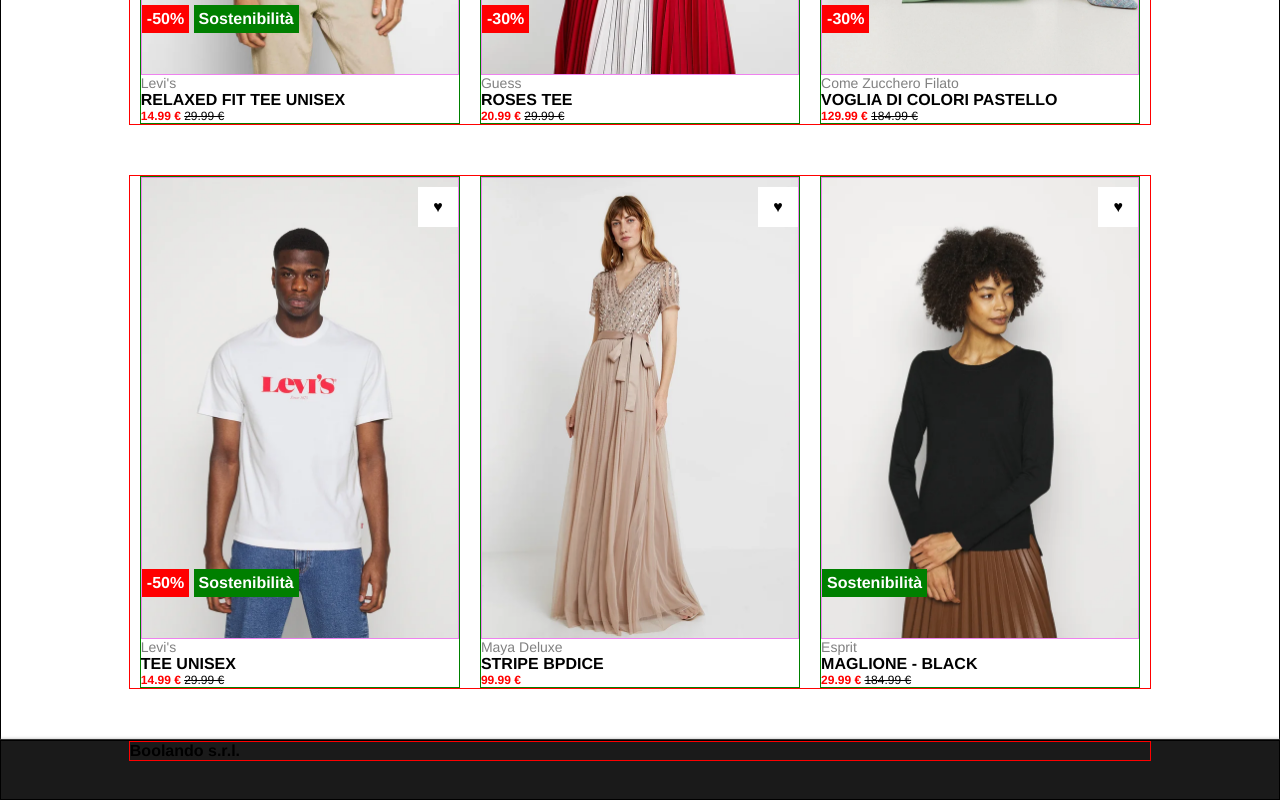
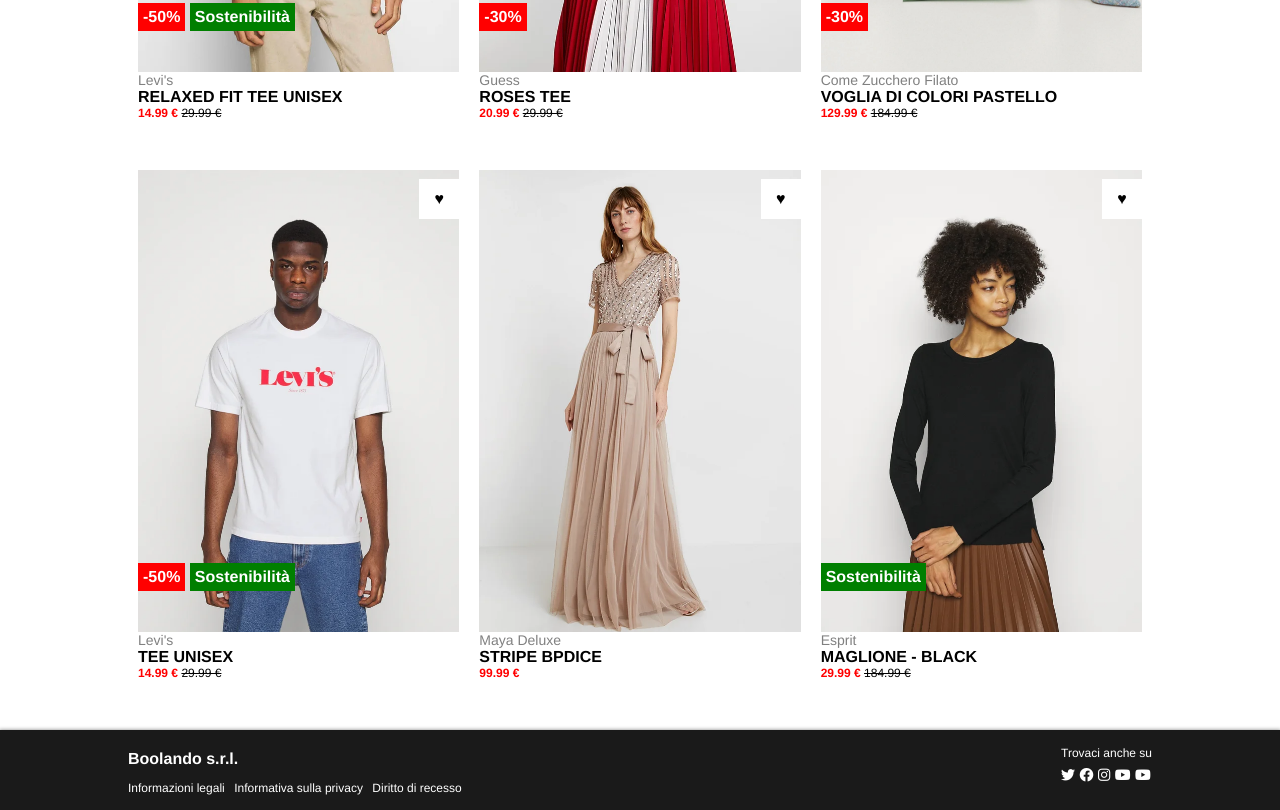
Before and after one commit to DavideMorandini/html-css-boolando, a plain HTML site: page index.html in a window 1280 px wide. Shown: the part 500-1310 px from the top of the page. Drawn offline with Linux system fonts and the light colour scheme.

Commit message:
boolando third step

```diff
--- a/css/style.css
+++ b/css/style.css
@@ -10,7 +10,6 @@
 
 /* header */
 .container_header {
-    border: 1px solid black;
     width: 100%;
     height: 60px;
     background-color: #ff6900;
@@ -23,7 +22,6 @@
 }
 
 div.row {
-    border: 1px solid red;
     width: 80%;
     height: auto;
     margin: 0 auto;
@@ -34,7 +32,6 @@
 }
 
 div.column {
-    /* border: 1px solid violet; */
     width: 20%;
     height: auto;
     display: flex;
@@ -44,7 +41,6 @@
 }
 
 ul.genres {
-    /* border: 1px solid blue; */
     width: 100%;
     height: auto;
     display: flex;
@@ -54,14 +50,12 @@
 }
 
 li {
-    /* border: 4px solid green; */
     list-style-type: none;
     width: auto;
     height: auto;
 }
 
 a, i {
-    /* border: 3px solid orange; */
     text-decoration: none;
     color: white;
     font-size: 14px;
@@ -74,7 +68,6 @@
 }
 
 img.logo {
-    /* border: 1px solid green; */
     width: 169.5px;
 }
 
@@ -86,14 +79,12 @@
 
 /* main */
 .container_main{
-    border: 1px solid black;
     width: 100%;
     height: auto;
     background-color: #ffffff;
 }
 
 div.row_main {
-    border: 1px solid red;
     width: 80%;
     height: auto;
     margin: 50px auto;
@@ -104,15 +95,12 @@
 }
 
 div.col_people  {
-    border: 1px solid green;
-    /* width: 20rem; */
     width: calc(100% / 3 - 20px);
     height: auto;
     margin: 0px 10px;
 }
 
 div.card {
-    border: 1px solid violet;
     width: auto;
     height: 462px;
     position: relative;
@@ -126,7 +114,6 @@
 }
 
 div.heart {
-    /* border: 1px solid black; */
     width: 40px;
     height: 40px;
     line-height: 40px;
@@ -138,7 +125,6 @@
 }
 
 div.discount {
-    /* border: 1px solid black; */
     width: auto;
     height: auto;
     position: absolute;
@@ -147,7 +133,6 @@
 }
 
 div.square {
-    /* border: 1px solid black; */
     width: auto;
     height: auto;
     display: inline-block;
@@ -165,7 +150,6 @@
 }
 
 div.info {
-    /* border: 1px solid black; */
     width: auto;
     height: auto;
 }
@@ -226,13 +210,46 @@
 
 /* footer  */
 .container_footer {
-    border: 1px solid black;
     width: 100%;
-    height: 60px;
+    height: 80px;
     background-color: #1a1a1a;
     box-shadow: 0px 1px 4px 1px grey;
-    /* display: flex;
+}
+
+div.row_footer {
+    width: 80%;
+    height: auto;
+    margin: 10px auto;
+    display: flex;
     flex-direction: row;
-    justify-content: center;
-    align-items: center; */
+    justify-content: space-between;
+    align-items: center;
 }
+
+strong {
+    color: white;
+    display: inline-block;
+    margin: 20px 0px 10px 0px;
+    font-size: 16px;
+}
+
+li.last_info {
+    width: auto;
+    height: auto;
+    display: inline-block;
+    margin: 0px 5px 0px 0px;
+}
+
+a, span.dove_trovarci {
+    color: white;
+    font-size: 12px;
+}
+
+div.social_list {
+    margin-top: 5px;
+}
+
+
+/* controlla il codice
+refactoring
+navbar */
--- a/index.html
+++ b/index.html
@@ -168,14 +168,26 @@
         <!-- footer -->
         <footer>
             <div class="container_footer">
-                <div class="row">
+                <div class="row_footer">
 
                     <div class="last col_last_left">
-                        <span><strong>Boolando s.r.l.</strong></span>
+                        <strong>Boolando s.r.l.</strong>
+                        <ul>
+                            <li class="last_info"><a href="#">Informazioni legali</a></li>
+                            <li class="last_info"><a href="#">Informativa sulla privacy</a></li>
+                            <li class="last_info"><a href="#">Diritto di recesso</a></li>
+                        </ul>
                     </div>
 
-                    <div class="last col_last_left">
-
+                    <div class="last col_last_right">
+                        <span class="dove_trovarci">Trovaci anche su</span>
+                        <div class="social_list">
+                            <i class="fa-brands fa-twitter"></i>
+                            <i class="fa-brands fa-facebook"></i>
+                            <i class="fa-brands fa-instagram"></i>
+                            <i class="fa-brands fa-youtube"></i>
+                            <i class="fa-brands fa-youtube"></i>
+                        </div>
                     </div>
 
                 </div>
```
